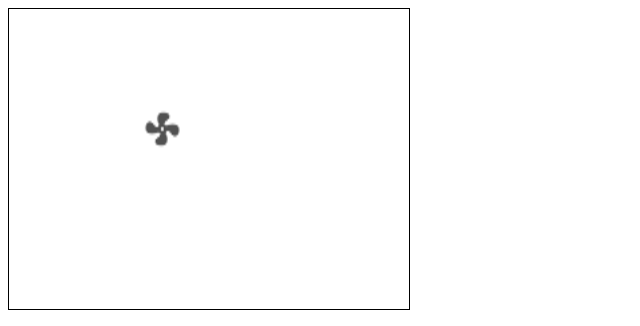
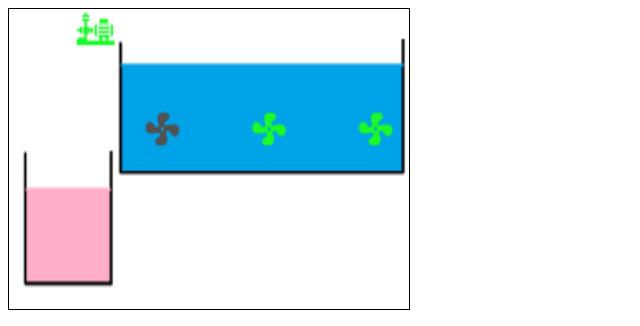
Before and after one commit to TdoSu/env-eng, a website: page index.html in a window 1280 px wide. Shown: the whole page, without its empty margins (0-640 px from the left). Drawn offline with Linux system fonts and the light colour scheme.

Commit message:
抽象设备对象

```diff
--- a/index.html
+++ b/index.html
@@ -43,8 +43,8 @@ class EnvEng {
         const context = this._context
         this._objects = list
             .map(item => {
-                if (item.type === 'fan') {
-                    return new Fan(context, item)
+                if (item.type === 'device') {
+                    return new Device(context, item)
                 } else {
                     throw new Error('未知的设备类型', item.type)
                 }
@@ -74,14 +74,14 @@ class EnvEng {
         }, 1000/40)
     }
     _update () {
-        console.log('update')
+        // console.log('update')
         // 更新所有对象状态
         this._objects.forEach(o => {
             o.update()
         })
     }
     _draw () {
-        console.log('draw')
+        // console.log('draw')
         const canvas = this._canvas
         const context = this._context
         context.clearRect(0, 0, canvas.width, canvas.height)
@@ -112,40 +112,27 @@ class DrawableObject {
     draw () {}
 }
 
-class Fan extends DrawableObject {
+class Device extends DrawableObject {
     constructor (context, options) {
         super(options)
-        this.options = options
         //
         this._context = context
-        this.openImgSrcs = options.openImgSrcs
-        this.closeImgSrc = options.closeImgSrc
         this.status = options.status
         this.position = options.position
         this.width = options.width
         this.height = options.height
-        this.openImgs = this.openImgSrcs.map(src => {
+        this.images = this.status.imgList.map(src => {
             const img = new Image()
             img.src = src
             return img
         })
         this.currentOpenImgIndex = 0
-        this.closeImg = new Image()
-        this.closeImg.src = this.closeImgSrc
     }
     draw () {
         const context = this._context
-        if (this.status === 'open') {
-            const img = this.openImgs[this.currentOpenImgIndex % this.openImgs.length]
+        const img = this.images[this.currentOpenImgIndex % this.images.length]
         context.drawImage(img, this.position.x , this.position.y, this.width, this.height)
         this.currentOpenImgIndex++
-        } else if (this.status === 'close') {
-            const img = this.closeImg
-            context.drawImage(img, this.position.x , this.position.y, this.width, this.height)
-        } else {
-            throw new Error('未知的状态', this.status)
-        }
-        console.log('draw fan')
     }
 }
 
@@ -160,63 +147,174 @@ class Pool extends DrawableObject {
 
 const ee = new EnvEng('#id-container', [
     {
-        type: 'fan',
-        status: 'open',
-        // 建立一个状态和图的对应关系, 这里就可以非常灵活适用于各种设备
-        openImgSrcs: [
+        type: 'device',
+        status: {
+            code: '',
+            imgList: [
+                './img/pool.png',
+            ],
+        },
+        position: { x: 80, y: 15 },
+        width: 220,
+        height: 70,
+    },
+    {
+        type: 'device',
+        status: {
+            code: 'open',
+            imgList: [
                 './img/fan-open0.png',
                 './img/fan-open1.png',
                 './img/fan-open2.png',
                 './img/fan-open3.png',
                 './img/fan-open4.png',
             ],
-        closeImgSrc: './img/fan-close.png',
+        },
         position: { x: 100, y: 50 },
         width: 30,
         height: 20,
     },
+    {
+        type: 'device',
+        status: {
+            code: 'close',
+            imgList: [
+                './img/fan-close.png',
+            ],
+        },
+        position: { x: 180, y: 50 },
+        width: 30,
+        height: 20,
+    },
+    {
+        type: 'device',
+        status: {
+            code: 'close',
+            imgList: [
+                './img/fan-close.png',
+            ],
+        },
+        position: { x: 260, y: 50 },
+        width: 30,
+        height: 20,
+    },
+    {
+        type: 'device',
+        status: {
+            code: 'open',
+            imgList: [
+                './img/pump-open.png',
+            ],
+        },
+        position: { x: 50, y: 0 },
+        width: 30,
+        height: 20,
+    },
+    {
+        type: 'device',
+        status: {
+            code: 'open',
+            imgList: [
+                './img/pool2.png',
+            ],
+        },
+        position: { x: 10, y: 70 },
+        width: 70,
+        height: 70,
+    },
 ])
 ee.run()
+
+
+// 只有三种东西
+// 设备 Device: status -- imgList, currentStatus, position, width, height
+// 管道 Pipe
+// 标签 label
 
 // 模拟数据变化
 setTimeout(() => {
     ee.setData([
         {
-            type: 'fan',
-            status: 'close',
-            openImgSrcs: [
+            type: 'device',
+            status: {
+                code: '',
+                imgList: [
+                    './img/pool.png',
+                ],
+            },
+            position: { x: 80, y: 15 },
+            width: 220,
+            height: 70,
+        },
+        {
+            type: 'device',
+            status: {
+                code: 'close',
+                imgList: [
+                    './img/fan-close.png',
+                ],
+            },
+            position: { x: 100, y: 50 },
+            width: 30,
+            height: 20,
+        },
+        {
+            type: 'device',
+            status: {
+                code: 'open',
+                imgList: [
                     './img/fan-open0.png',
                     './img/fan-open1.png',
                     './img/fan-open2.png',
                     './img/fan-open3.png',
                     './img/fan-open4.png',
                 ],
-            closeImgSrc: './img/fan-close.png',
-            position: { x: 100, y: 50 },
+            },
+            position: { x: 180, y: 50 },
             width: 30,
             height: 20,
         },
-    ])
-    setTimeout(() => {
-        ee.setData([
         {
-                type: 'fan',
-                status: 'open',
-                openImgSrcs: [
+            type: 'device',
+            status: {
+                code: 'open',
+                imgList: [
                     './img/fan-open0.png',
                     './img/fan-open1.png',
                     './img/fan-open2.png',
                     './img/fan-open3.png',
                     './img/fan-open4.png',
                 ],
-                closeImgSrc: './img/fan-close.png',
-                position: { x: 100, y: 50 },
+            },
+            position: { x: 260, y: 50 },
             width: 30,
             height: 20,
         },
+        {
+            type: 'device',
+            status: {
+                code: 'open',
+                imgList: [
+                    './img/pump-open.png',
+                ],
+            },
+            position: { x: 50, y: 0 },
+            width: 30,
+            height: 20,
+        },
+        {
+            type: 'device',
+            status: {
+                code: 'open',
+                imgList: [
+                    './img/pool2.png',
+                ],
+            },
+            position: { x: 10, y: 70 },
+            width: 70,
+            height: 70,
+        },
     ])
-        // setTimeout(() => ee.destroy(), 5000)
-    }, 5000)
 }, 3000)
 
 </script>
```
Also changed, not shown: img/pool.png (added), img/pool2.png (added). Lines whose indentation alone changed are shown as unchanged.
